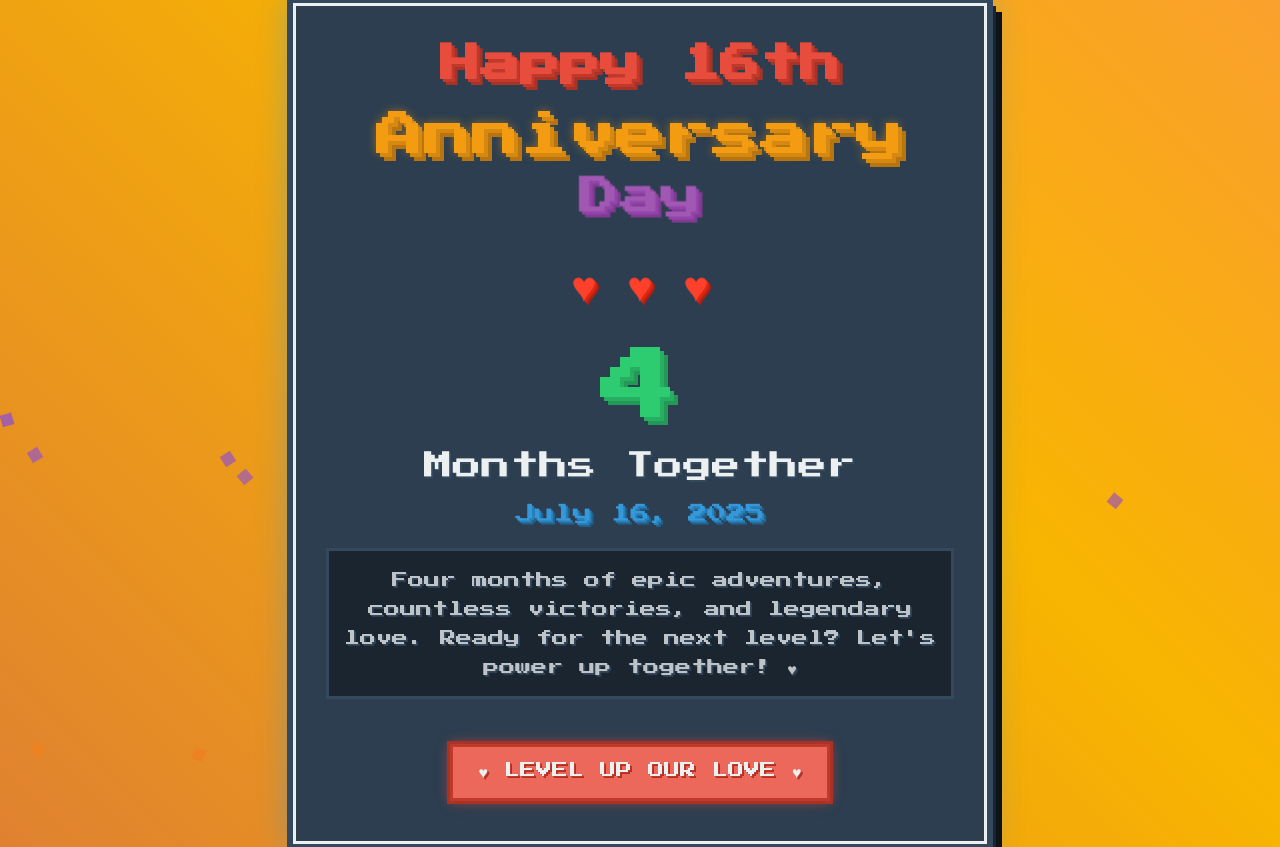
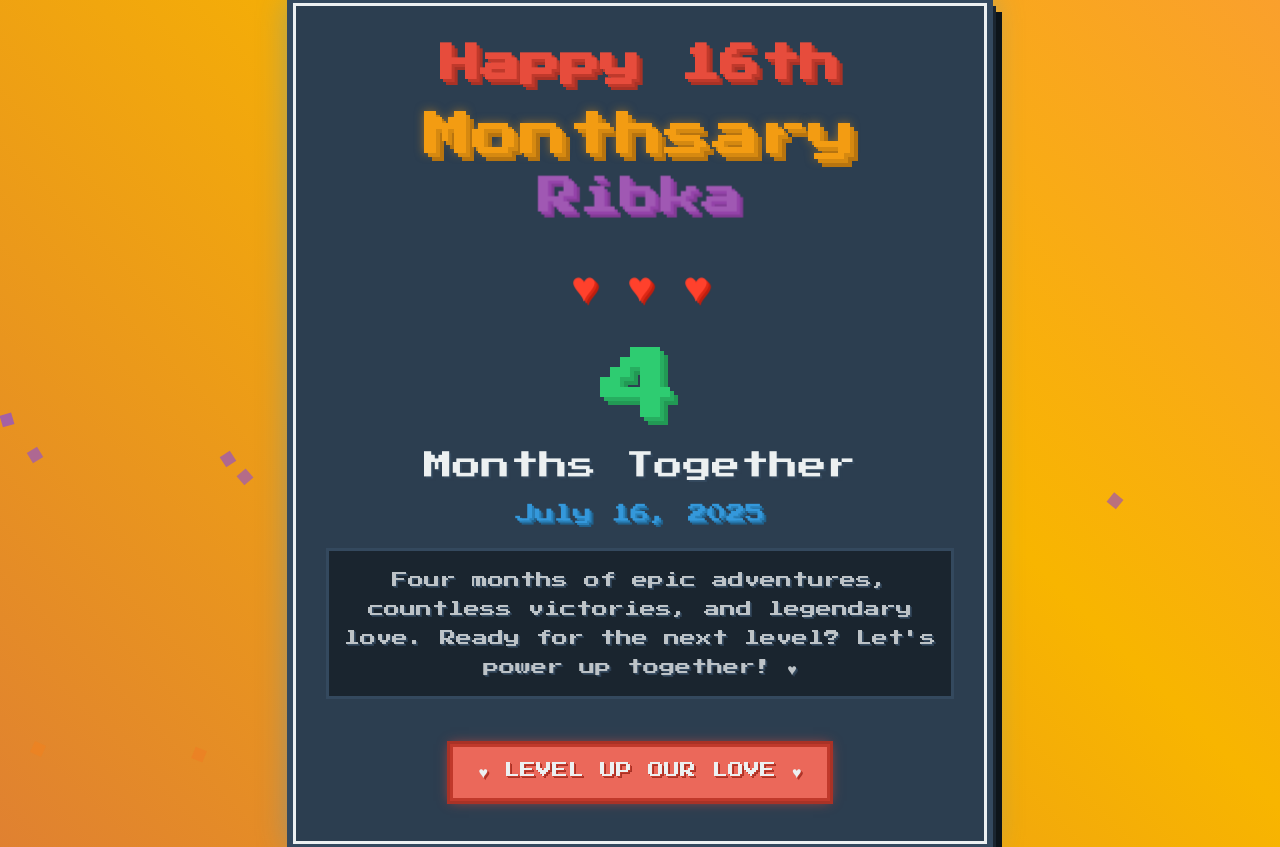
Before and after one commit to marchelhutagalung/marchelhutagalung.github.io, a plain HTML site: page index.html in a window 1280 px wide. Drawn offline with Linux system fonts and the light colour scheme.

Commit message:
Update index.html

```diff
--- a/index.html
+++ b/index.html
@@ -3,7 +3,7 @@
 <head>
     <meta charset="UTF-8">
     <meta name="viewport" content="width=device-width, initial-scale=1.0">
-    <title>Happy 4 Month Anniversary - Pixel Art</title>
+    <title>Happy 4 Month Anniversary</title>
     <style>
         @import url('https://fonts.googleapis.com/css2?family=Press+Start+2P&display=swap');
 
@@ -524,8 +524,8 @@
         <div class="pixel-border"></div>
 
         <h1 class="main-title">Happy 16th</h1>
-        <div class="anniversary-word">Anniversary</div>
-        <div class="day-word">Day</div>
+        <div class="anniversary-word">Monthsary</div>
+        <div class="day-word">Ribka</div>
 
         <div class="pixel-heart">♥</div>
         <div class="pixel-heart">♥</div>
```
